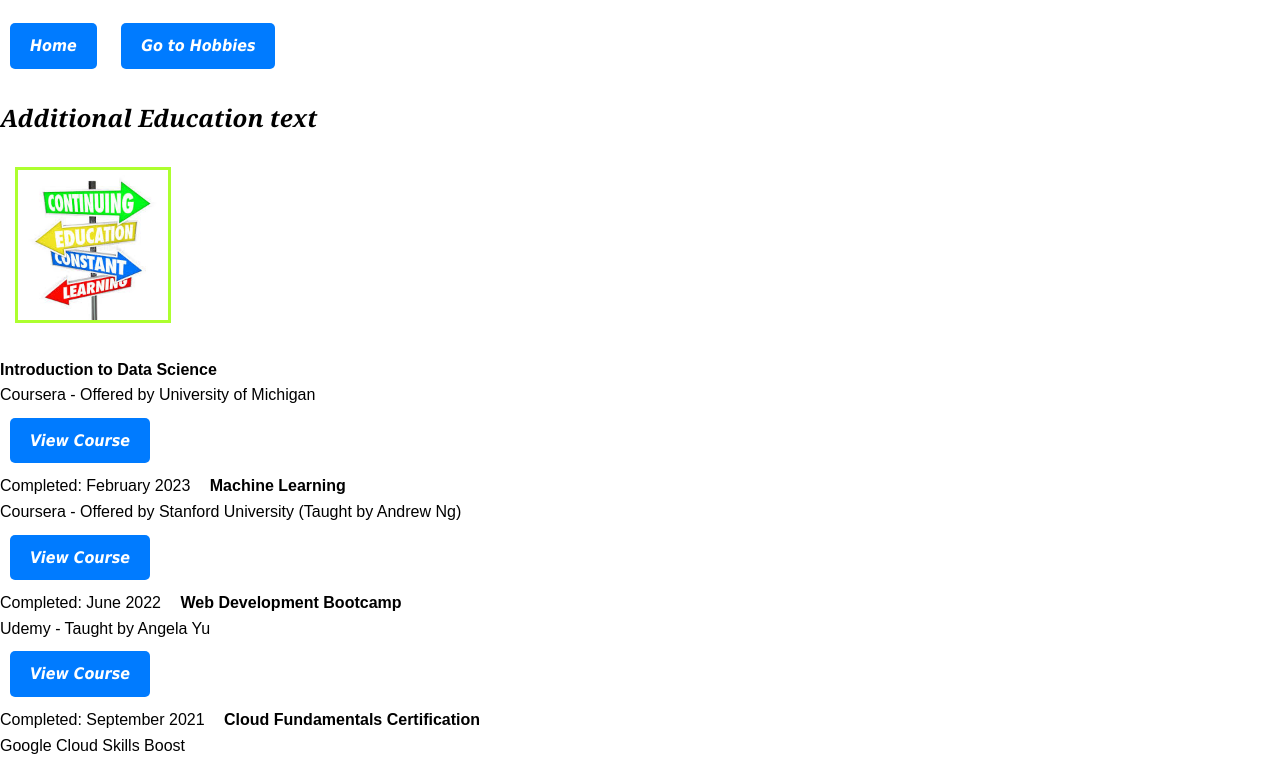
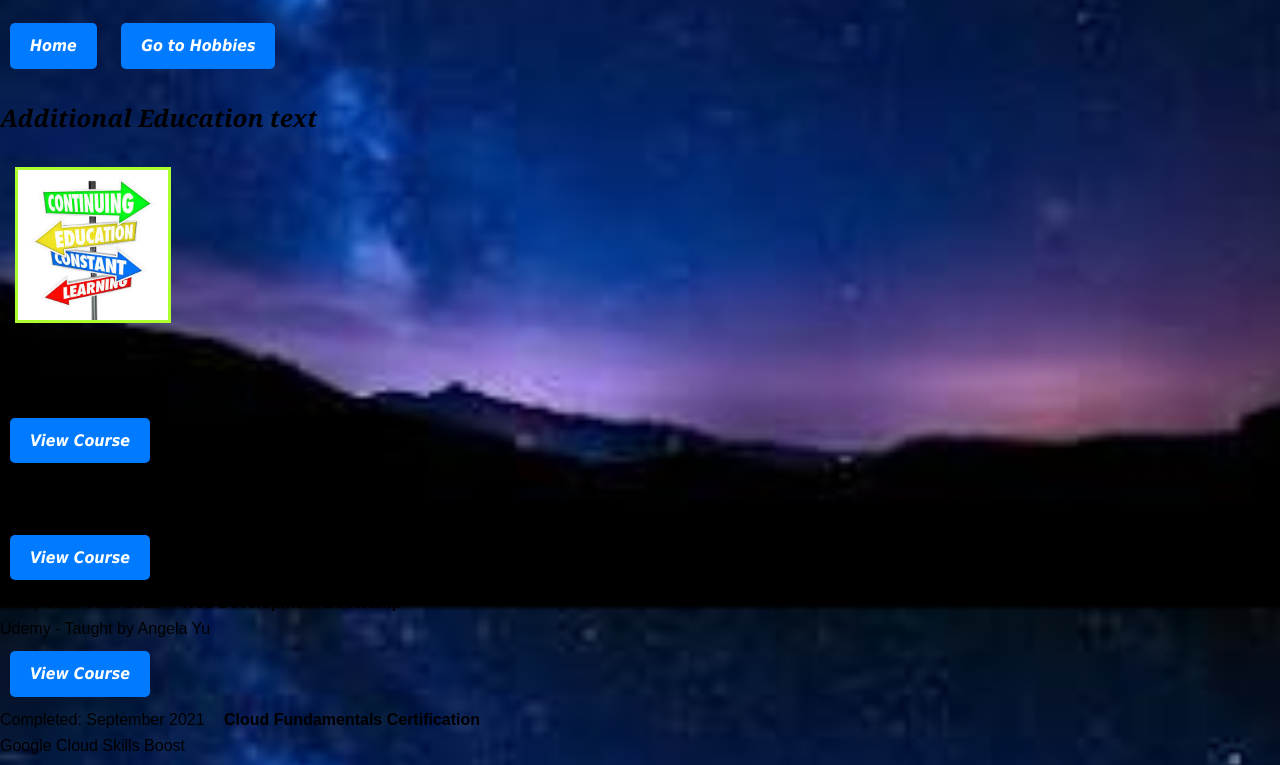
Before and after one commit to goopyGoop1/CS3990_Labs_Practice_Chad, a website: page indexp2.html in a window 1280 px wide. Shown: the part 192-957 px from the top of the page. Drawn offline with Linux system fonts and the light colour scheme.

Commit message:
backgroubnd

```diff
--- a/Styles/styles.css
+++ b/Styles/styles.css
@@ -1,14 +1,5 @@
 /* General Styling */
 body {
-    font-family: Arial, sans-serif; /* general font family */
-    margin: 0;
-    padding: 0;
-    line-height: 1.6;
-
-}
-
-/* background image */
-.body-p3 {
     font-family: Arial, sans-serif; /* general font family */
     margin: 0;
     padding: 0;
@@ -19,7 +10,22 @@ body {
     background-attachment: fixed; /* fixed during scroll */
     background-position: center; /* centered image */
     margin: 0;
+
 }
+
+/* background image */
+/* .body-p3 {
+    font-family: Arial, sans-serif; /* general font family */
+    /* margin: 0;
+    padding: 0;
+    line-height: 1.6;
+    background-image: url("/Images/night_sky.jpg"); /* adjust path */
+    /* background-size: cover; /* full cover */
+    /* background-repeat: no-repeat; no tiling */
+    /* background-attachment: fixed; fixed during scroll */
+    /* background-position: center; centered image */
+    /* margin: 0; */ */
+/* } */ */ */
 
 header h1 {
     text-align: center; /* center align main header */
```
